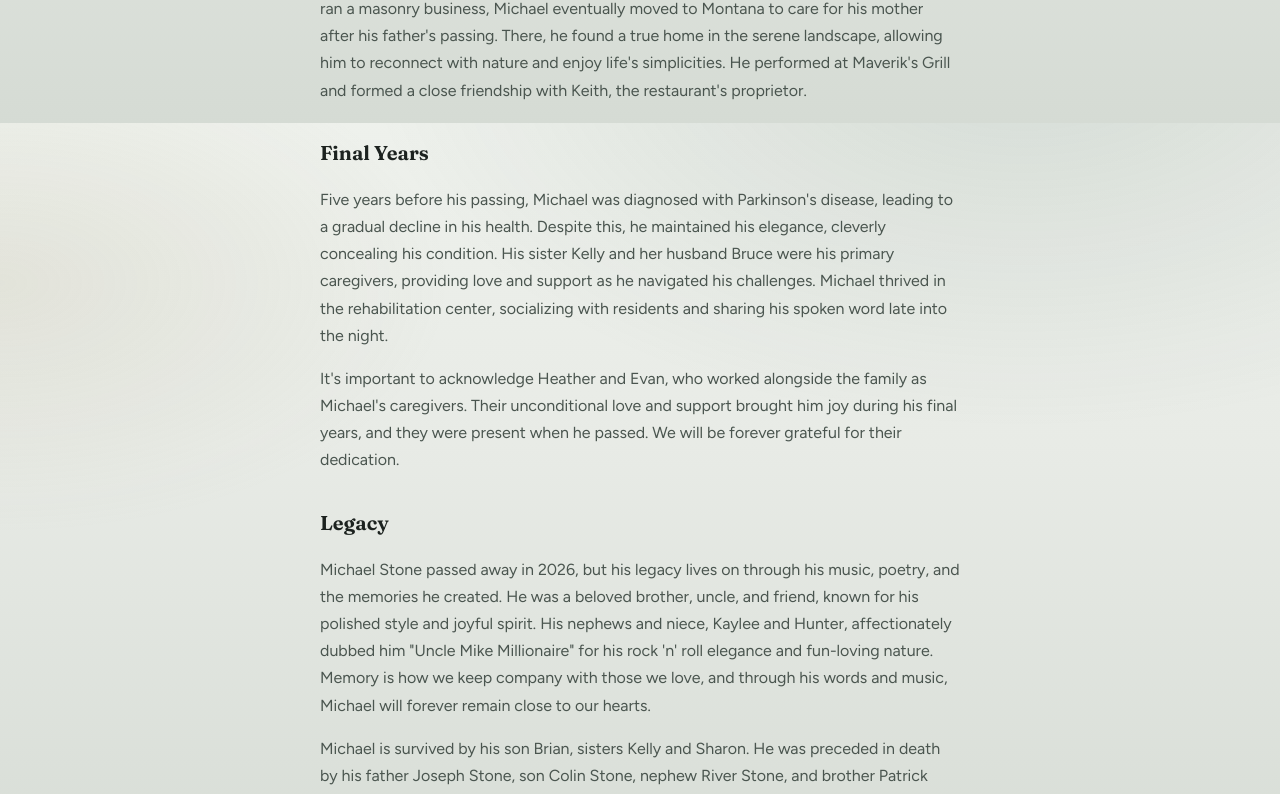
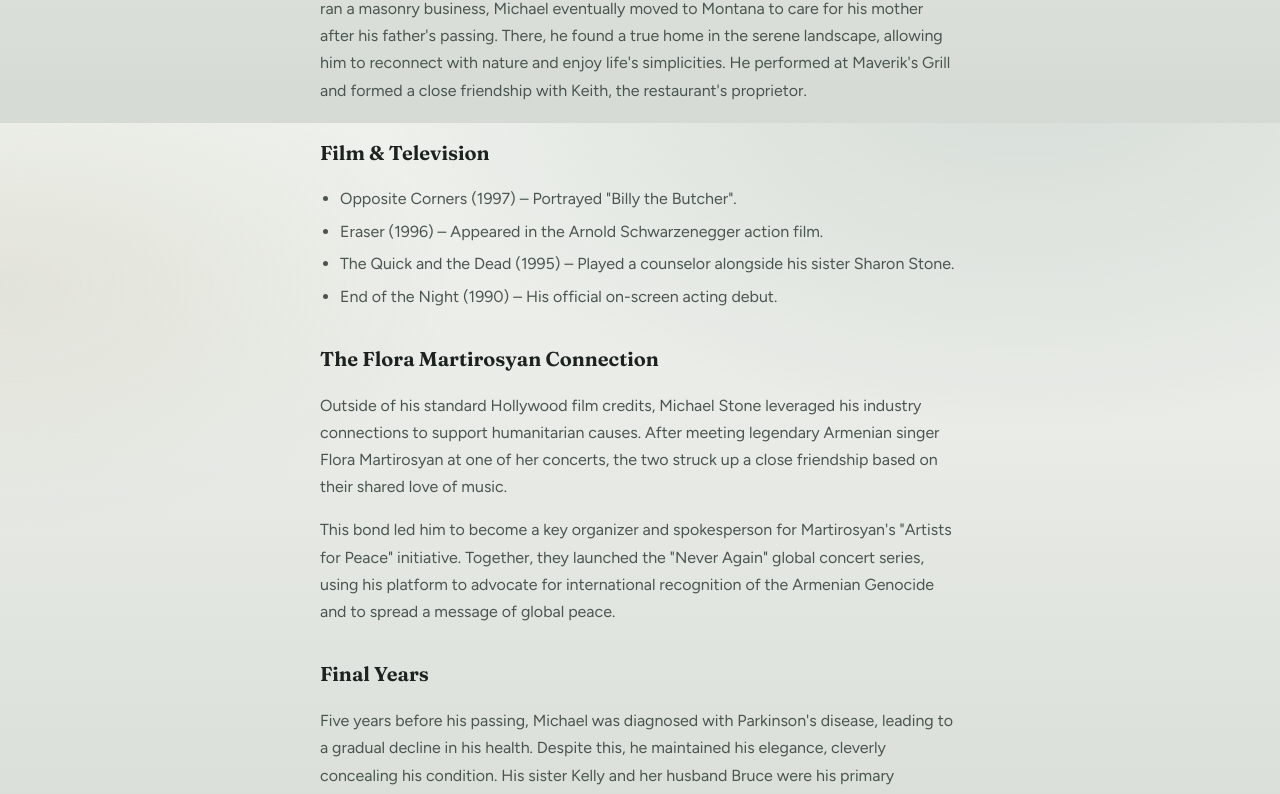
Before and after one commit to LeifChristian/michaelstone, a React (Vite) app: page / in a window 1280 px wide. Shown: the part 1477-2271 px from the top of the page. Built offline with nearby package versions, Linux system fonts and the light colour scheme.

Commit message:
Add film credits and Flora Martirosyan section to bio
Co-authored-by: Cursor <cursoragent@cursor.com>

```diff
--- a/content/biography.md
+++ b/content/biography.md
@@ -14,6 +14,19 @@ Michael faced numerous struggles throughout his life, including battles with dru
 
 After spending several years in Los Angeles, where he worked on his music, poetry, and ran a masonry business, Michael eventually moved to Montana to care for his mother after his father's passing. There, he found a true home in the serene landscape, allowing him to reconnect with nature and enjoy life's simplicities. He performed at Maverik's Grill and formed a close friendship with Keith, the restaurant's proprietor.
 
+## Film & Television
+
+- *Opposite Corners* (1997) – Portrayed "Billy the Butcher".
+- *Eraser* (1996) – Appeared in the Arnold Schwarzenegger action film.
+- *The Quick and the Dead* (1995) – Played a counselor alongside his sister Sharon Stone.
+- *End of the Night* (1990) – His official on-screen acting debut.
+
+## The Flora Martirosyan Connection
+
+Outside of his standard Hollywood film credits, Michael Stone leveraged his industry connections to support humanitarian causes. After meeting legendary Armenian singer Flora Martirosyan at one of her concerts, the two struck up a close friendship based on their shared love of music.
+
+This bond led him to become a key organizer and spokesperson for Martirosyan's "Artists for Peace" initiative. Together, they launched the "Never Again" global concert series, using his platform to advocate for international recognition of the Armenian Genocide and to spread a message of global peace.
+
 ## Final Years
 
 Five years before his passing, Michael was diagnosed with Parkinson's disease, leading to a gradual decline in his health. Despite this, he maintained his elegance, cleverly concealing his condition. His sister Kelly and her husband Bruce were his primary caregivers, providing love and support as he navigated his challenges. Michael thrived in the rehabilitation center, socializing with residents and sharing his spoken word late into the night.
--- a/src/index.css
+++ b/src/index.css
@@ -355,6 +355,15 @@ p {
 
 .home-bio p {
   color: var(--ink-soft);
+}
+
+.home-bio-list {
+  list-style: disc;
+  padding-left: 1.25rem;
+  display: grid;
+  gap: 0.45rem;
+  color: var(--ink-soft);
+  line-height: 1.6;
 }
 
 .button {
--- a/src/pages/Home.tsx
+++ b/src/pages/Home.tsx
@@ -76,6 +76,30 @@ export function Home() {
           After spending several years in Los Angeles, where he worked on his music, poetry, and ran a masonry business, Michael eventually moved to Montana to care for his mother after his father's passing. There, he found a true home in the serene landscape, allowing him to reconnect with nature and enjoy life's simplicities. He performed at Maverik's Grill and formed a close friendship with Keith, the restaurant's proprietor.
         </p>
 
+        <h3>Film &amp; Television</h3>
+        <ul className="home-bio-list">
+          <li>
+            <em>Opposite Corners</em> (1997) – Portrayed &quot;Billy the Butcher&quot;.
+          </li>
+          <li>
+            <em>Eraser</em> (1996) – Appeared in the Arnold Schwarzenegger action film.
+          </li>
+          <li>
+            <em>The Quick and the Dead</em> (1995) – Played a counselor alongside his sister Sharon Stone.
+          </li>
+          <li>
+            <em>End of the Night</em> (1990) – His official on-screen acting debut.
+          </li>
+        </ul>
+
+        <h3>The Flora Martirosyan Connection</h3>
+        <p>
+          Outside of his standard Hollywood film credits, Michael Stone leveraged his industry connections to support humanitarian causes. After meeting legendary Armenian singer Flora Martirosyan at one of her concerts, the two struck up a close friendship based on their shared love of music.
+        </p>
+        <p>
+          This bond led him to become a key organizer and spokesperson for Martirosyan&apos;s &quot;Artists for Peace&quot; initiative. Together, they launched the &quot;Never Again&quot; global concert series, using his platform to advocate for international recognition of the Armenian Genocide and to spread a message of global peace.
+        </p>
+
         <h3>Final Years</h3>
         <p>
           Five years before his passing, Michael was diagnosed with Parkinson's disease, leading to a gradual decline in his health. Despite this, he maintained his elegance, cleverly concealing his condition. His sister Kelly and her husband Bruce were his primary caregivers, providing love and support as he navigated his challenges. Michael thrived in the rehabilitation center, socializing with residents and sharing his spoken word late into the night.
```
